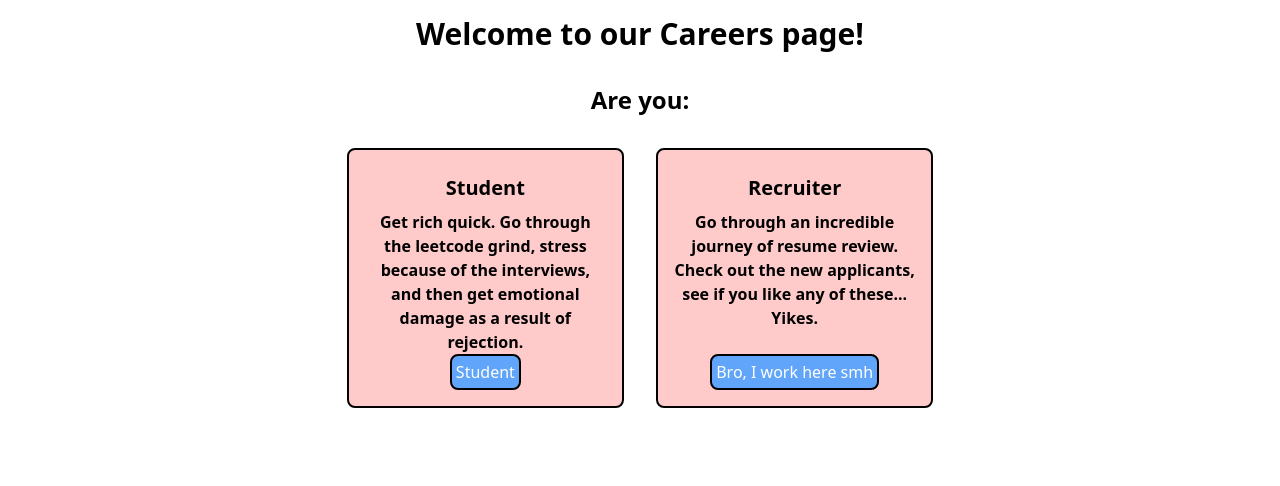
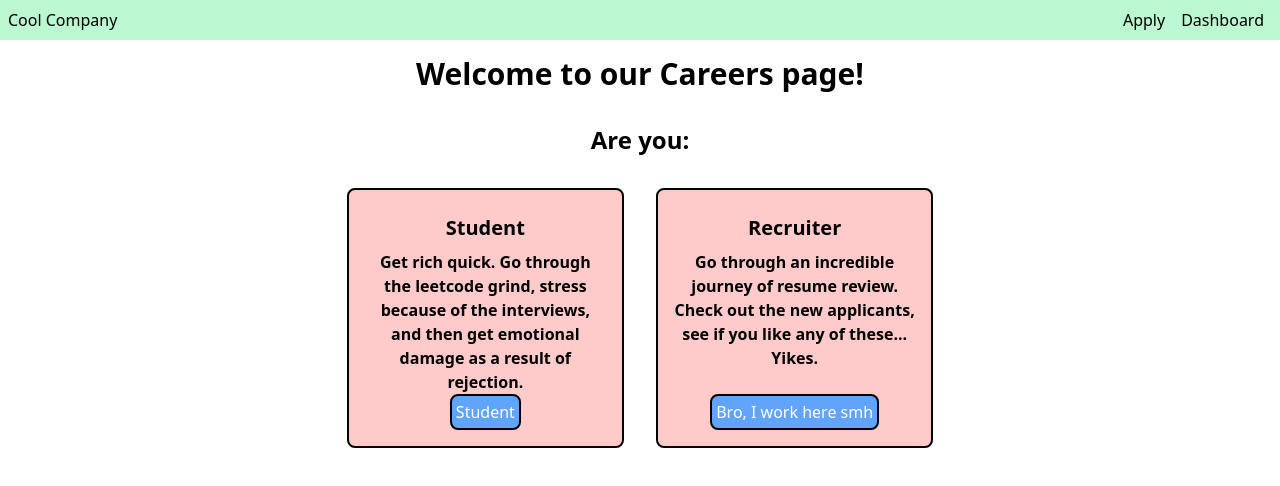
Before and after one commit to masroor47/careers-page-and-resume-parser, a Next.js app: page / in a window 1280 px wide. Shown: the top 486 px of the page. Built offline with nearby package versions, Linux system fonts and the light colour scheme.

Commit message:
Add NavBar to layout

```diff
--- a/app/layout.tsx
+++ b/app/layout.tsx
@@ -1,4 +1,6 @@
 import './globals.css'
+
+import NavBar from './NavBar'
 
 export default function RootLayout({
   children,
@@ -12,7 +14,12 @@ export default function RootLayout({
         head.tsx. Find out more at https://beta.nextjs.org/docs/api-reference/file-conventions/head
       */}
       <head />
-      <body>{children}</body>
+      <body className='min-h-screen'>
+        <NavBar />
+
+        {children}
+
+      </body>
     </html>
   )
 }
```
